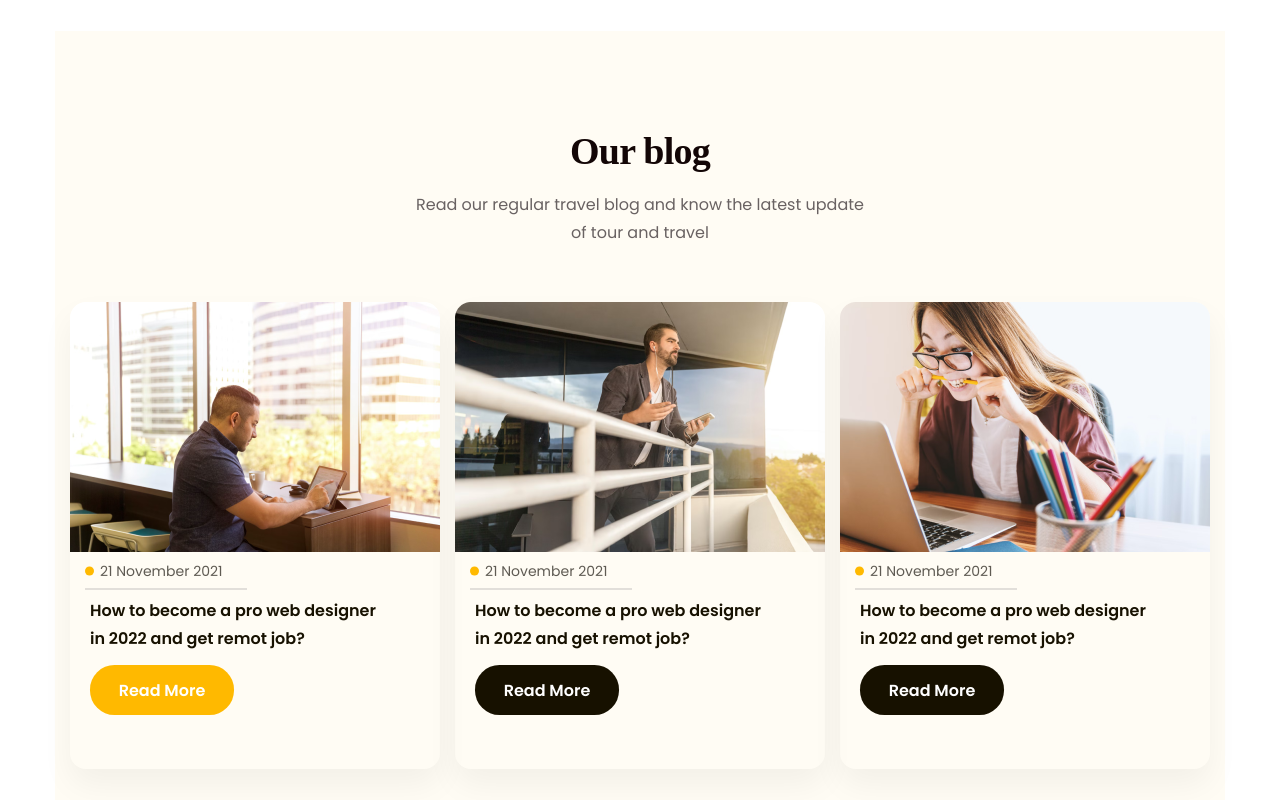
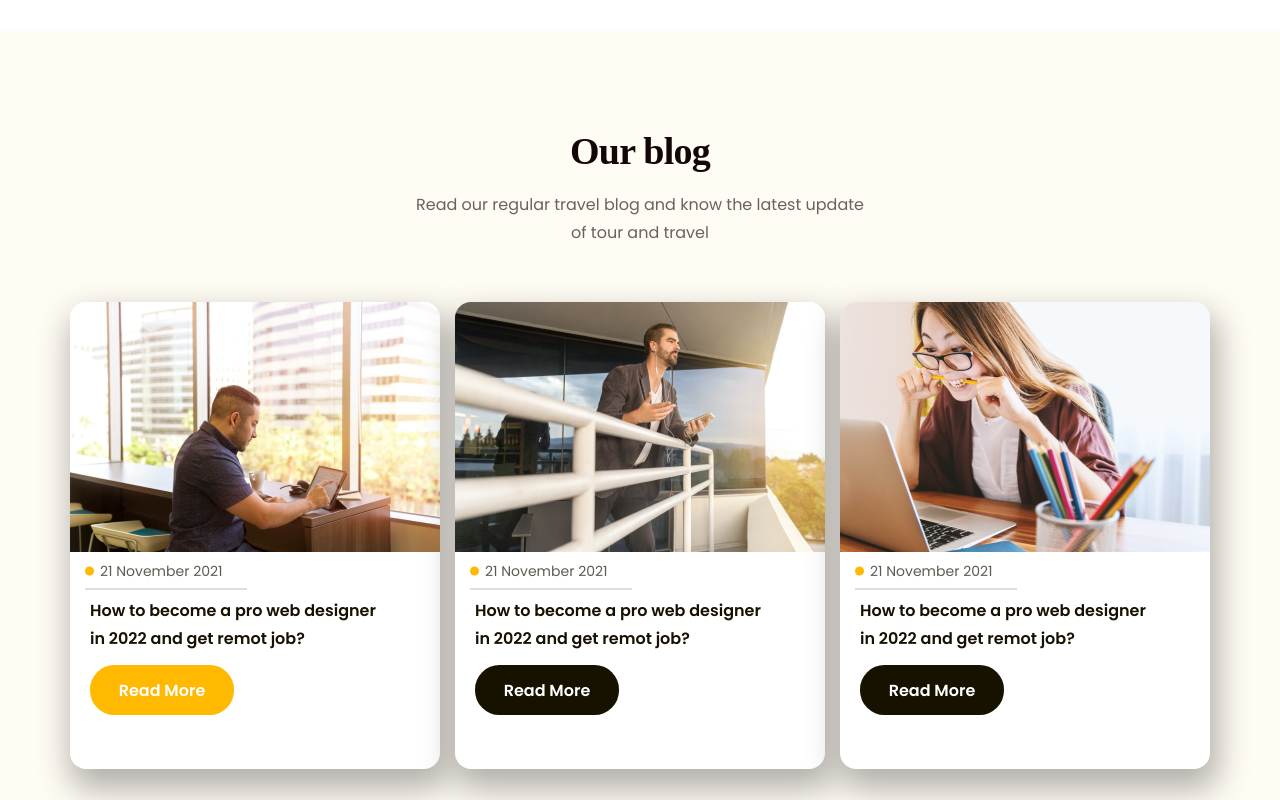
Before and after one commit to zmanhcong/Education-LandingPage2, a plain HTML site: page index.html in a window 1280 px wide. Shown: the part 3620-4420 px from the top of the page. Drawn offline with nearby package versions, Linux system fonts and the light colour scheme.

Commit message:
fix bug: our-blog

```diff
--- a/assets/css/main.css
+++ b/assets/css/main.css
@@ -450,6 +450,7 @@
 }
 
 .testimonial-desc {
+    margin-left: 130px;
 }
 
 .testimonial-author1 {
@@ -537,7 +538,6 @@
     padding-top: 96px;
     padding-bottom: 86px;
     background: #fffcf4;
-    width: 1440px;
     height: 878px;
 }
 
@@ -608,9 +608,10 @@
 
 .our_blog-card-item {
     border-radius: 16px;
+    background-color: #fff;
     width: 370px;
     height: 467px;
-    box-shadow: 0px 16px 32px 0px rgba(0, 0, 0, 0.05);
+    box-shadow: 4px 16px 32px 4px rgba(62, 60, 60, 0.4);
 }
 .our_blog-desc {
     width: 330px;
--- a/index.html
+++ b/index.html
@@ -389,11 +389,12 @@
         </div>
 
         <!-- Our_blog Section -->
-        <div class="our_blog content-size">
+        <div class="our_blog">
+            <div class="content-size">
                 <h1>Our blog</h1>
                 <p>
-                Read our regular travel blog and know the latest update of tour
-                and travel
+                    Read our regular travel blog and know the latest update of
+                    tour and travel
                 </p>
                 <div class="our_blog-card">
                     <div class="our_blog-card-item">
@@ -406,8 +407,8 @@
                             <p>21 November 2021</p>
                         </div>
                         <h2 class="our_blog-desc">
-                        How to become a pro web designer in 2022 and get remot
-                        job?
+                            How to become a pro web designer in 2022 and get
+                            remot job?
                         </h2>
                         <button class="our_blog-btn btn btn-yellow">
                             Read More
@@ -423,8 +424,8 @@
                             <p>21 November 2021</p>
                         </div>
                         <h2 class="our_blog-desc">
-                        How to become a pro web designer in 2022 and get remot
-                        job?
+                            How to become a pro web designer in 2022 and get
+                            remot job?
                         </h2>
                         <button class="our_blog-btn btn">Read More</button>
                     </div>
@@ -438,10 +439,11 @@
                             <p>21 November 2021</p>
                         </div>
                         <h2 class="our_blog-desc">
-                        How to become a pro web designer in 2022 and get remot
-                        job?
+                            How to become a pro web designer in 2022 and get
+                            remot job?
                         </h2>
                         <button class="our_blog-btn btn">Read More</button>
+                    </div>
                 </div>
             </div>
         </div>
```
Lines whose indentation alone changed are shown as unchanged.
